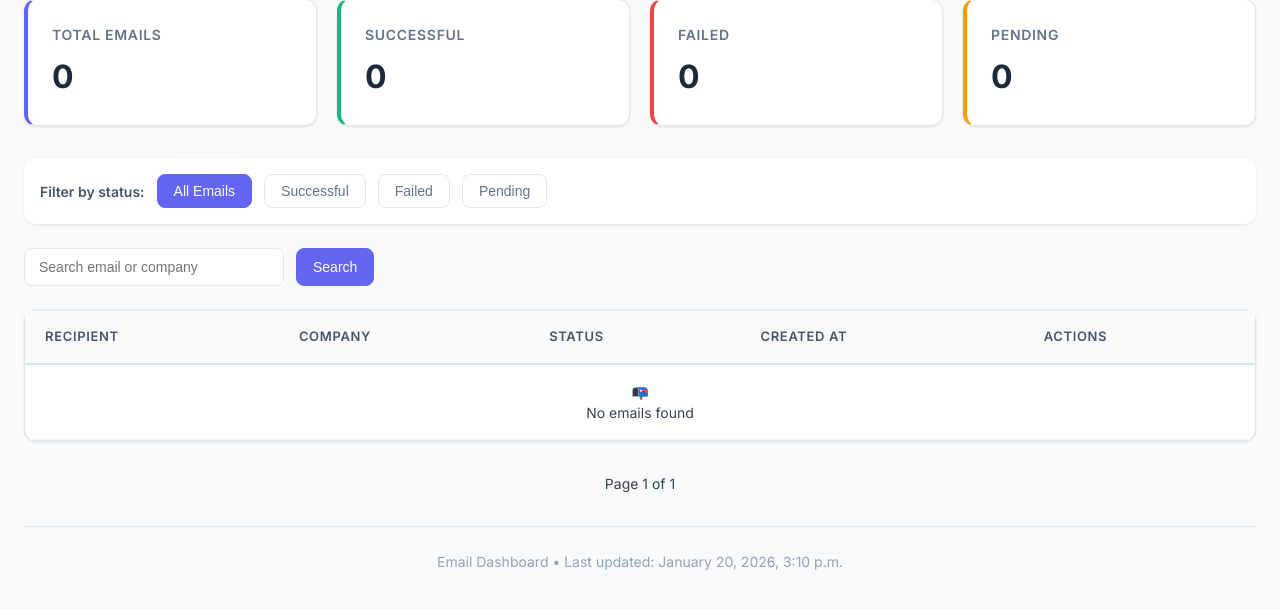
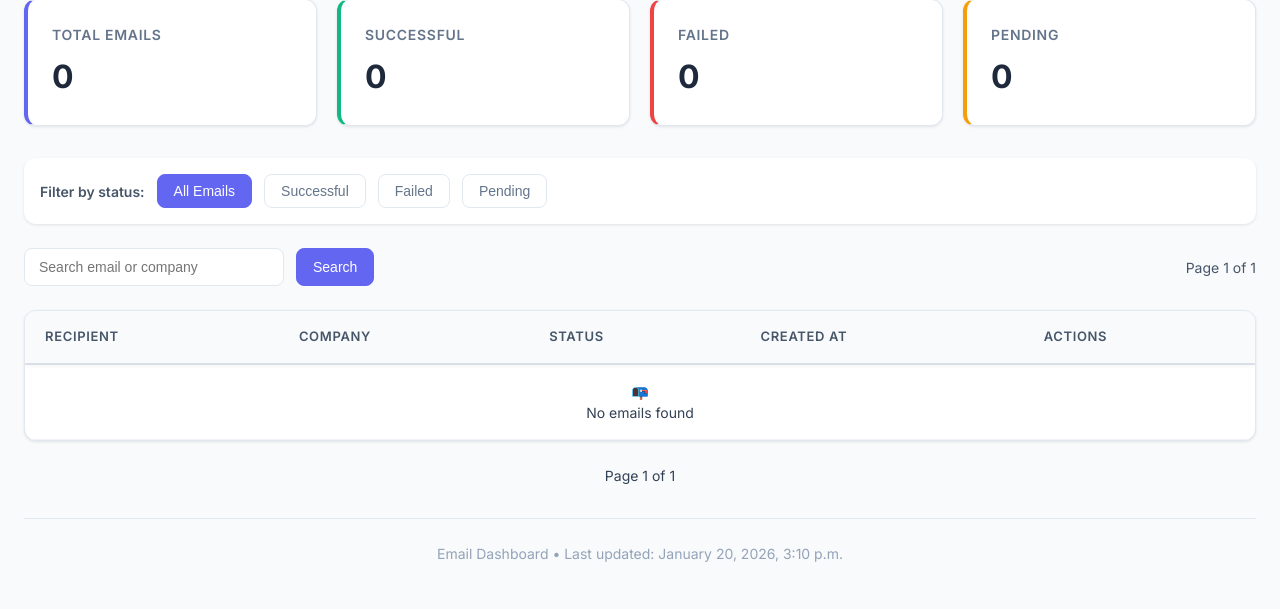
Before and after one commit to arjun16-t/coldmailer, a Django app: page /dashboard/ in a window 1280 px wide. Shown: the part 146-755 px from the top of the page. Run offline with Django 5.2, Linux system fonts and the light colour scheme; data that the repository does not hold is empty; parts of the project's set-up code (start-up, migrations or seed data) failed here and were passed over.

Commit message:
Enhance email sending functionality by making attachment optional; improve dashboard auto-refresh logic and add pagination controls to the dashboard and upload templates

```diff
--- a/mailer/mailer.py
+++ b/mailer/mailer.py
@@ -25,7 +25,7 @@ www.linkedin.com/in/arjunstomar
 www.github.com/arjun16-t
 """
 
-def send_mail(to_email, subject, body, attachment_path):
+def send_mail(to_email, subject, body, attachment_path=None):
     msg = EmailMessage()
     msg['Subject'] = subject
     msg['From'] = os.getenv('EMAIL_USER')
@@ -34,13 +34,14 @@ def send_mail(to_email, subject, body, attachment_path):
 
     msg.set_content(body)
 
-    with open(attachment_path, 'rb') as f:
-        msg.add_attachment(
-            f.read(),
-            maintype='application',
-            subtype='pdf',
-            filename='Arjun_Tomar_ML_Resume.pdf'
-        )
+    if attachment_path != None:
+        with open(attachment_path, 'rb') as f:
+            msg.add_attachment(
+                f.read(),
+                maintype='application',
+                subtype='pdf',
+                filename='Arjun_Tomar_ML_Resume.pdf'
+            )
 
     with smtplib.SMTP_SSL('smtp.gmail.com', 465) as server:
         server.login(os.getenv("EMAIL_USER"), os.getenv("EMAIL_PASS"))
--- a/mailer/tasks.py
+++ b/mailer/tasks.py
@@ -23,9 +23,12 @@ This is Arjun from your past. Your mail was sent at {person_email} and now it's
 Click on the following button to send a Follow Up email.
 """
 
-@shared_task(bind=True, autoretry_for=(Exception,), retry_kwargs={'max_retries': 3, 'countdown': 10})
+@shared_task(bind=True)
 def send_email_task(self, log_id):
     log = EmailLog.objects.filter(id=log_id, status="PENDING").first()
+
+    if not log:
+        return
 
     try:
         enforce_domain_rate_limit(log.email)
@@ -63,9 +66,6 @@ def check_followups():
     )
 
     for log in logs:
-        if not log:
-            raise ValueError("No pending EmailLog found")
-
         send_mail(
             to_email=os.getenv('EMAIL_USER') or "EMAIL_USER not set",
             subject=f"Follow Up Due with {log.name}",
@@ -124,4 +124,4 @@ def check_bounces():
                 log.status = 'FAILED'
             log.save()
 
-            client.add_flags(uid, ["\\SEEN"])
+            client.add_flags(uid, ["\\Seen"])
--- a/static/css/style.css
+++ b/static/css/style.css
@@ -265,11 +265,36 @@ body {
     color: #1e293b;
 }
 
+/* Search & Page Controls - TOP */
+.search-pagination-bar {
+    display: flex;
+    justify-content: space-between;
+    align-items: center;
+    margin-bottom: 24px;
+}
+
+.top-pagination {
+    display: flex;
+    align-items: center;
+    gap: 12px;
+    font-size: 14px;
+    color: #475569;
+}
+
+.top-pagination a {
+    text-decoration: none;
+    color: #6366f1;
+    font-weight: 500;
+}
+
+.top-pagination a:hover {
+    text-decoration: underline;
+}
+
 /* Search Controls */
 .search-bar {
     display: flex;
     gap: 12px;
-    margin-bottom: 24px;
 }
 
 .search-input {
@@ -285,6 +310,7 @@ body {
     display: flex;
     gap: 12px;
     margin-bottom: 24px;
+    margin-top: 24px;
     flex-wrap: wrap;
     align-items: center;
     padding: 16px;
@@ -331,9 +357,10 @@ body {
 .table-container {
     background: white;
     border-radius: 12px;
-    overflow: visible;
+    max-height: 400px;
+    overflow: auto;
     box-shadow: 0 1px 3px rgba(0, 0, 0, 0.1);
-    margin-bottom: 32px;
+    margin-bottom: 24px;
     border: 1px solid #e2e8f0;
 }
 
--- a/templates/dashboard.html
+++ b/templates/dashboard.html
@@ -84,7 +84,8 @@
             <button class="filter-btn" data-filter="PENDING">Pending</button>
         </div>
 
-        <!-- Search Controls -->
+        <!-- Search Controls and Page Control (TOP) -->
+        <div class="search-pagination-bar">
             <form method="get" class="search-bar">
                 <input
                     type="text"
@@ -95,6 +96,21 @@
                 >
                 <button class="filter-btn active">Search</button>
             </form>
+
+            <div class="top-pagination">
+                {% if emails.has_previous %}
+                    <a href="?page={{ emails.previous_page_number }}&q={{ query }}">← Prev</a>
+                {% endif %}
+
+                <span>
+                    Page {{ emails.number }} of {{ emails.paginator.num_pages }}
+                </span>
+
+                {% if emails.has_next %}
+                    <a href="?page={{ emails.next_page_number }}&q={{ query }}">Next →</a>
+                {% endif %}
+            </div>
+        </div>
 
 
         <!-- Email Table -->
```
Also changed, not shown: static/js/script.js (+7 -33 lines), templates/upload.html (+4 -4 lines). Lines whose indentation alone changed are shown as unchanged.
